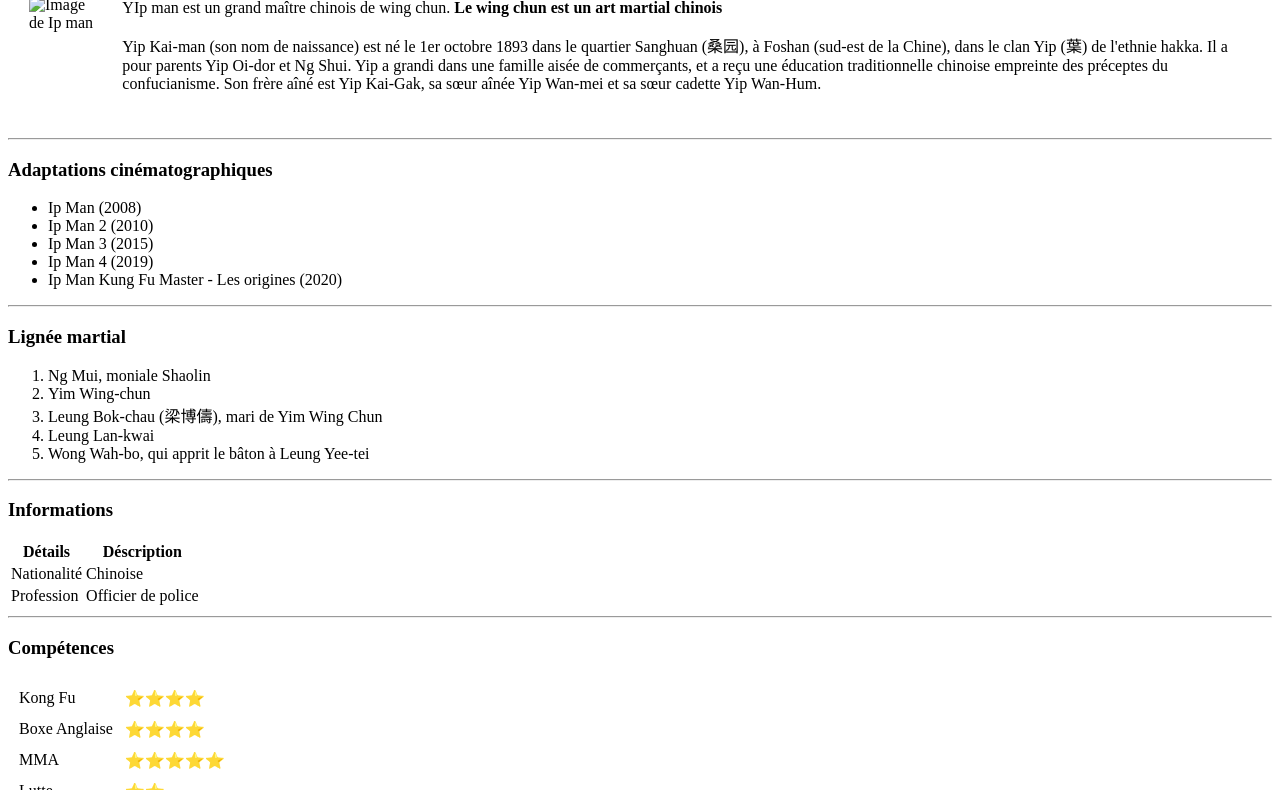
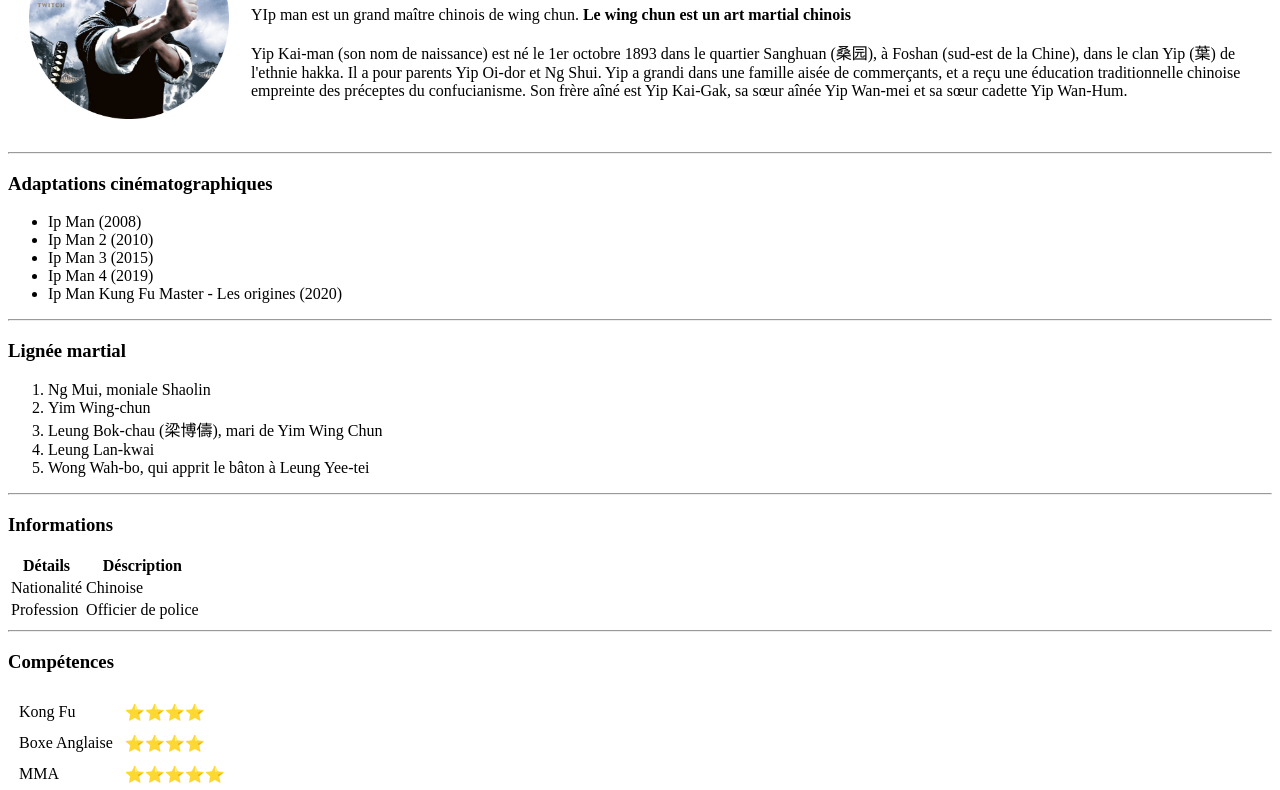
Before and after one commit to Ruben-2809/monsite, a plain HTML site: page index.html in a window 1280 px wide. Shown: the part 110-900 px from the top of the page. Drawn offline with Linux system fonts and the light colour scheme.

Commit message:
Update index.html

```diff
--- a/index.html
+++ b/index.html
@@ -8,7 +8,7 @@
     <body>
         <table cellspacing="20px">
             <tr>
-                <td><img src="/Mon site/Images/Image Ip Man.png" width="200px" alt="Image de Ip man"></td>
+                <td><img src="Image Ip Man.png" width="200px" alt="Image de Ip man"></td>
                 <td><h1><a href="https://fr.wikipedia.org/wiki/Yip_Man">YIP MAN</a><em> : L'art du wing chun</em></h1>
                     <p>YIp man est un grand maître chinois de wing chun.<strong> Le wing chun est un art martial chinois</strong></p>
                     <p>Yip Kai-man (son nom de naissance) est né le 1er octobre 1893 dans le quartier Sanghuan (桑园), à Foshan (sud-est de la Chine), dans le clan Yip (葉) de l'ethnie hakka. Il a pour parents Yip Oi-dor et Ng Shui. Yip a grandi dans une famille aisée de commerçants, et a reçu une éducation traditionnelle chinoise empreinte des préceptes du confucianisme. Son frère aîné est Yip Kai-Gak, sa sœur aînée Yip Wan-mei et sa sœur cadette Yip Wan-Hum.</p></td>
```
